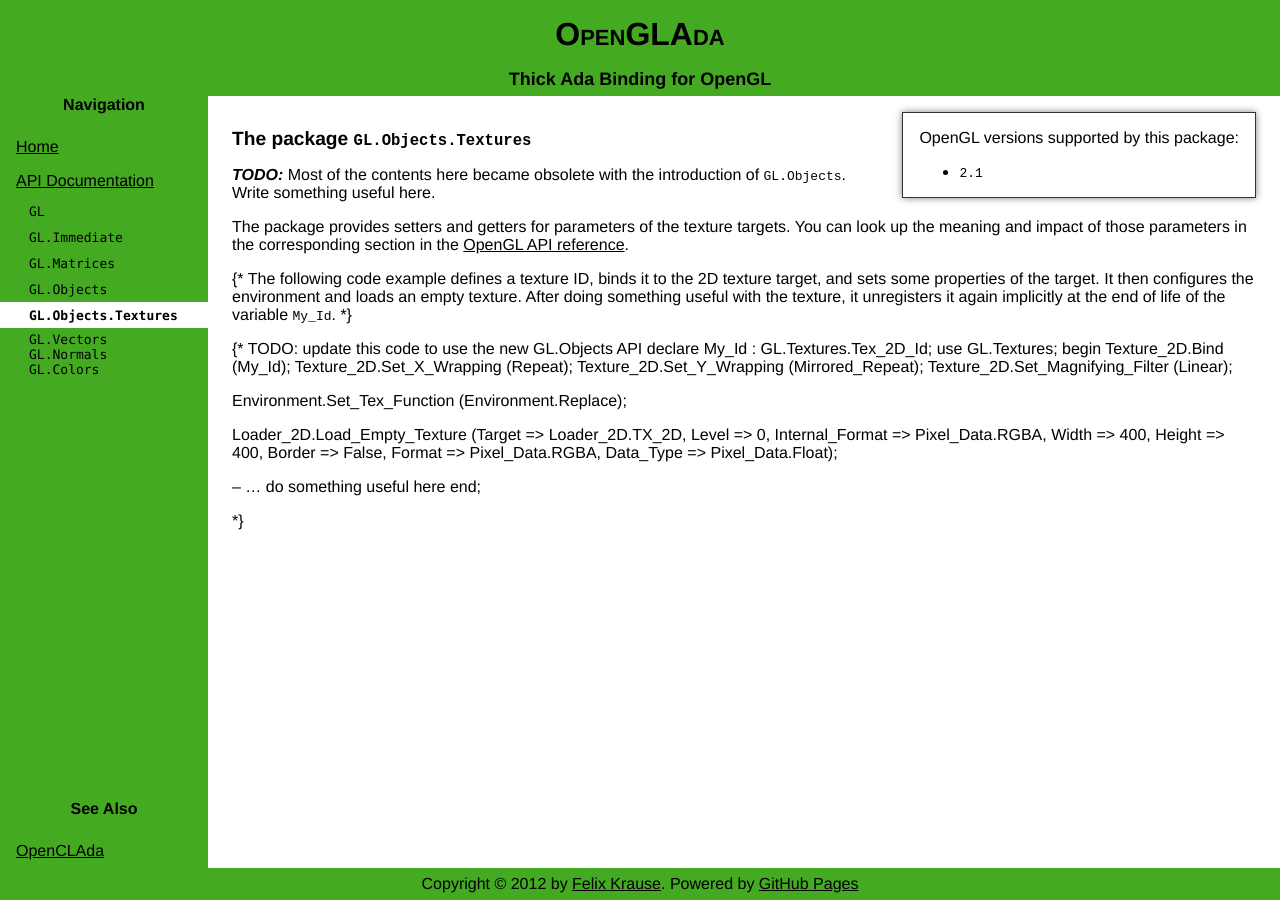
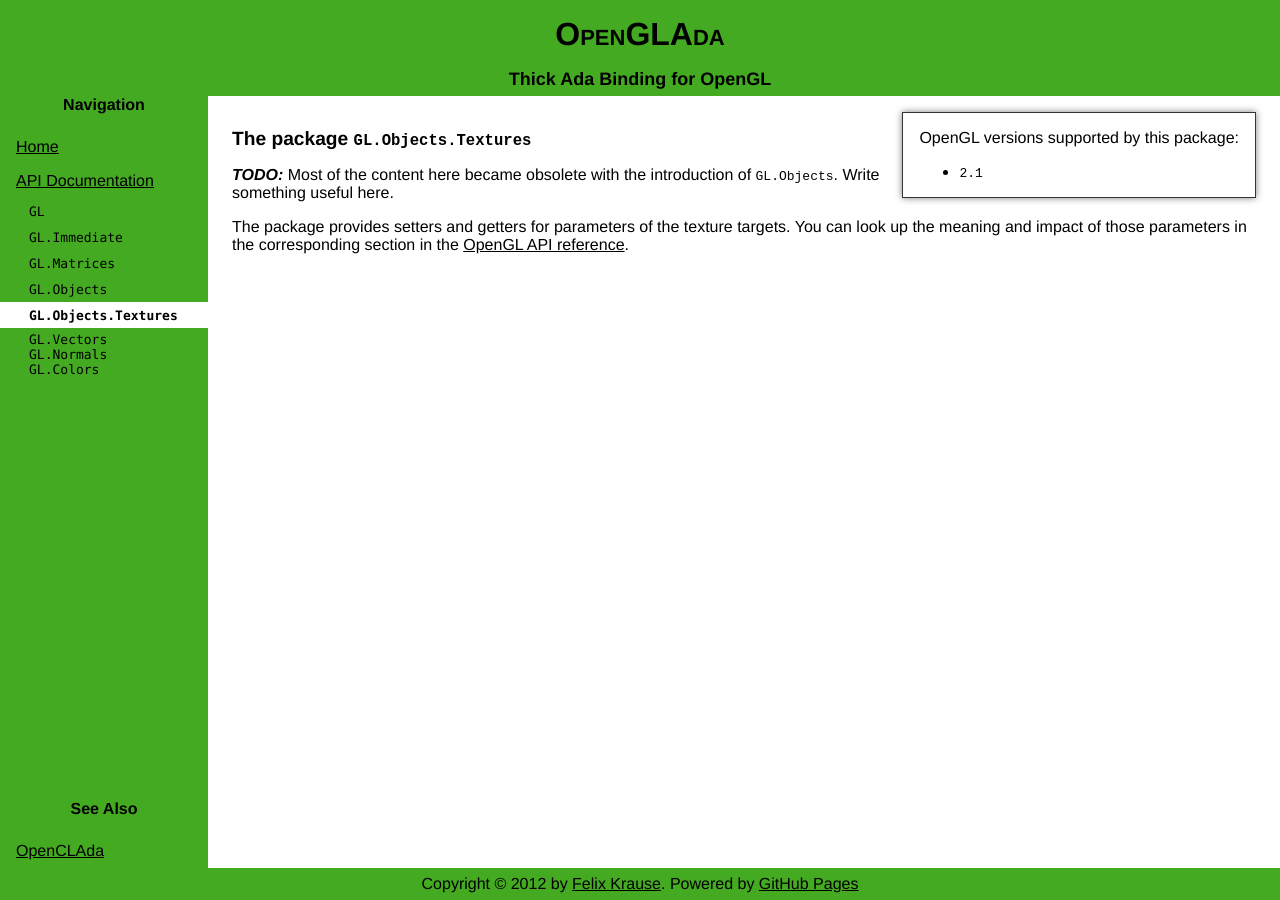
Before and after one commit to flyx/OpenGLAda, a Jekyll site: the page built from doc/GL.Objects.Textures.md, in a window 1280 px wide. Built offline with Jekyll 4.4.1, drawn with Linux system fonts in a browser that asks for light colours.

Commit message:
Removed obsolete texture documentation

```diff
--- a/doc/GL.Objects.Textures.md
+++ b/doc/GL.Objects.Textures.md
@@ -10,40 +10,9 @@
 
 # The package `GL.Objects.Textures`
 
-***TODO:*** Most of the contents here became obsolete with
+***TODO:*** Most of the content here became obsolete with
 the introduction of `GL.Objects`. Write something useful here.
 
 The package provides setters and getters for parameters of the texture targets.
 You can look up the meaning and impact of those parameters in the corresponding
 section in the [OpenGL API reference](http://www.opengl.org/sdk/docs/man/xhtml/glTexParameter.xml).
-
-{* The following code example defines a texture ID, binds it to the 2D texture target,
-and sets some properties of the target. It then configures the environment and
-loads an empty texture. After doing something useful with the texture,
-it unregisters it again implicitly at the end of life of the variable `My_Id`. *}
-
-{* TODO: update this code to use the new GL.Objects API
-declare
-   My_Id : GL.Textures.Tex_2D_Id;
-   use GL.Textures;
-begin
-   Texture_2D.Bind (My_Id);
-   Texture_2D.Set_X_Wrapping (Repeat);
-   Texture_2D.Set_Y_Wrapping (Mirrored_Repeat);
-   Texture_2D.Set_Magnifying_Filter (Linear);
-
-   Environment.Set_Tex_Function (Environment.Replace);
-
-   Loader_2D.Load_Empty_Texture (Target          => Loader_2D.TX_2D,
-                                 Level           => 0,
-                                 Internal_Format => Pixel_Data.RGBA,
-                                 Width           => 400,
-                                 Height          => 400,
-                                 Border          => False,
-                                 Format          => Pixel_Data.RGBA,
-                                 Data_Type       => Pixel_Data.Float);
-
-   -- ... do something useful here
-end;
-
-*}
```
